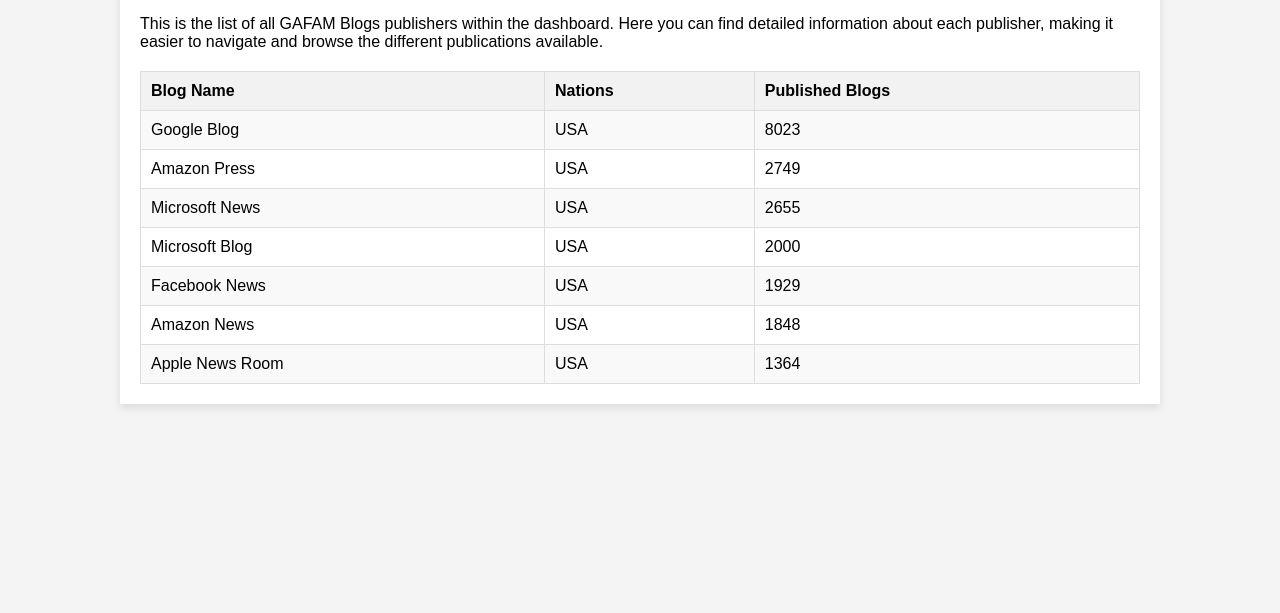
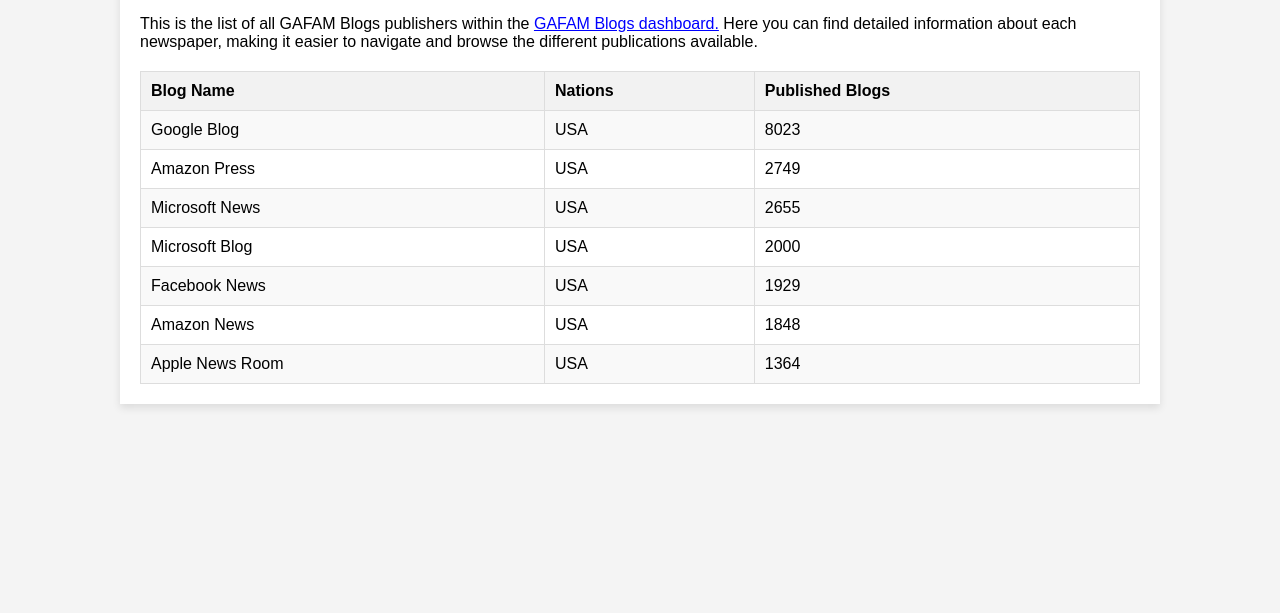
Before and after one commit to helpdesksmartdata/helpdesksmartdata-helpdesksmartdata-NavigatingInfluenceofDigitalPlatformsonDemocracies, a plain HTML site: page gafamblogs/index.html in a window 1280 px wide. Shown: the part 187-800 px from the top of the page. Drawn offline with Linux system fonts and the light colour scheme.

Commit message:
Update index.html

```diff
--- a/gafamblogs/index.html
+++ b/gafamblogs/index.html
@@ -3,7 +3,7 @@
 <head>
     <meta charset="UTF-8">
     <meta name="viewport" content="width=device-width, initial-scale=1.0">
-    <title>List of GAFAM Blogs Publishers</title>
+    <title>List of GAFAM Blogs</title>
     <style>
         body {
             font-family: Arial, sans-serif;
@@ -58,6 +58,19 @@
         tr:hover {
             background-color: #e9e9e9;
         }
+
+        /* Stile per il link */
+        a {
+            color: blue;
+        }
+
+        a:hover {
+            text-decoration: underline;
+        }
+
+        a:visited {
+            color: blue;
+        }
     </style>
 </head>
 <body>
@@ -65,7 +78,7 @@
     <div class="container">
         <h1>Navigating Influence of Digital Platforms on Democracies</h1>
         <h2>List of GAFAM Blogs Publishers</h2>
-        <p>This is the list of all GAFAM Blogs publishers within the dashboard. Here you can find detailed information about each publisher, making it easier to navigate and browse the different publications available.</p>
+        <p>This is the list of all GAFAM Blogs publishers within the <a href="http://130.136.143.16:3000/d/cdptlj4aq52wwa/dashboard-gafam-blogs?orgId=1" target="_blank">GAFAM Blogs dashboard.</a> Here you can find detailed information about each newspaper, making it easier to navigate and browse the different publications available.</p>
 
         <table>
             <tr>
```
